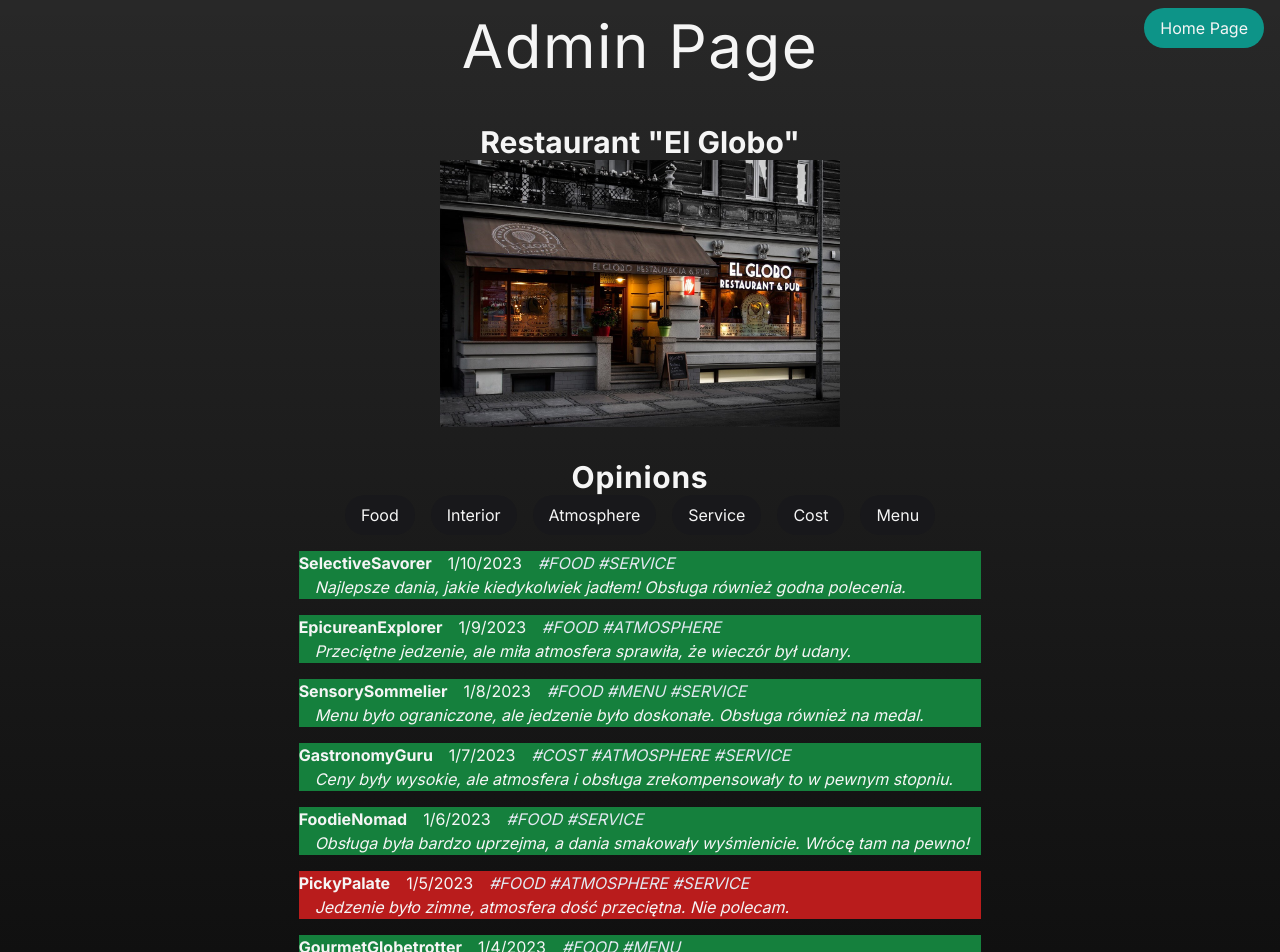
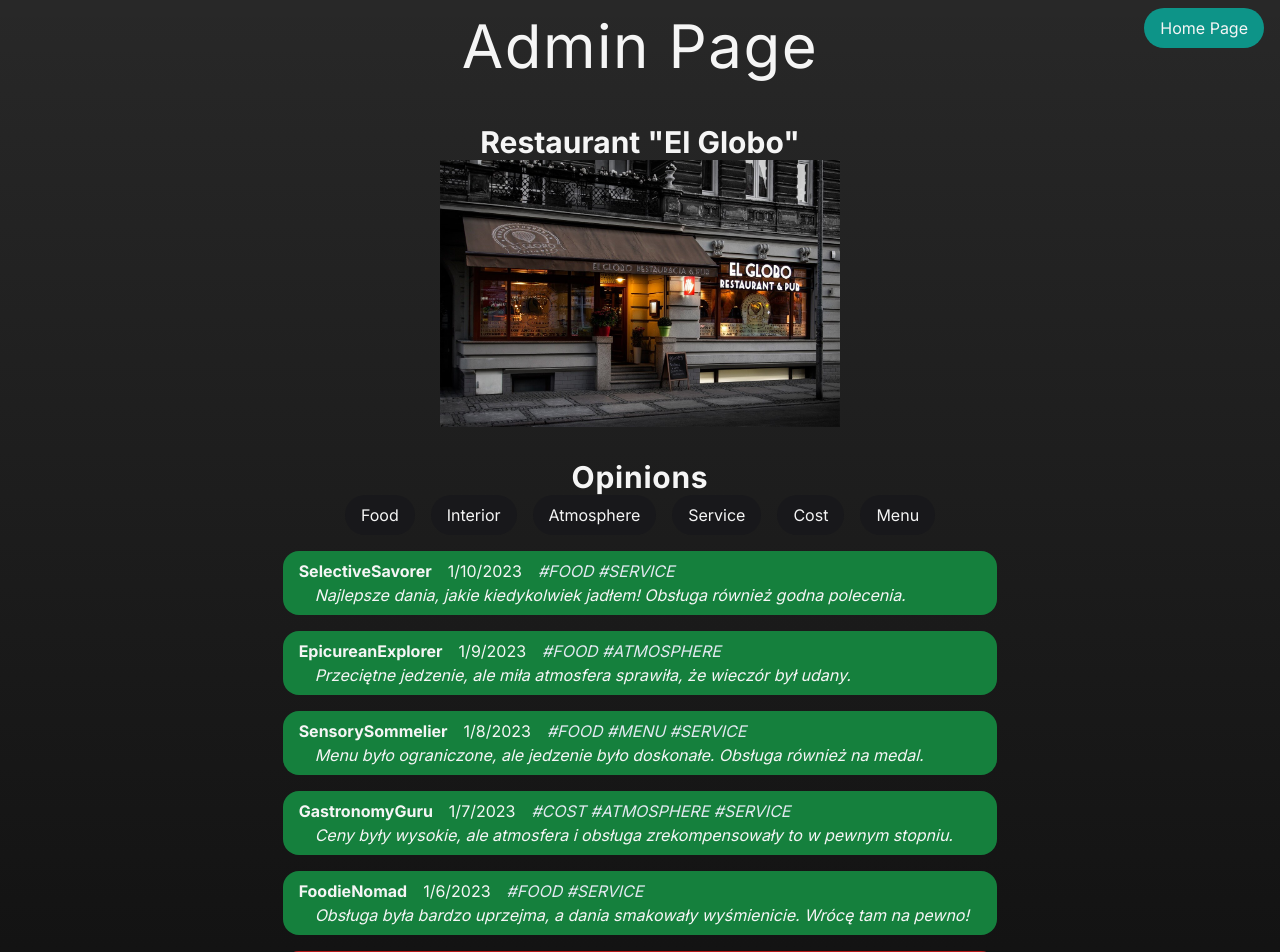
Before and after one commit to symoleon/hackathon-kzc, a Next.js app in the folder front/: page /admin in a window 1280 px wide. Shown: the top 952 px of the page. Built offline with nearby package versions, Linux system fonts and the light colour scheme.

Commit message:
Cosmetic changes

```diff
--- a/front/app/admin/Opinion.tsx
+++ b/front/app/admin/Opinion.tsx
@@ -8,12 +8,12 @@ interface Params {
 }
 function OpinionDiv({ sentiment, children }: { sentiment: string, children: React.ReactNode }) {
   const negativeOpinion = (
-    <div className={`bg-red-700`}>
+    <div className={`py-2 px-4 rounded-2xl bg-red-700`}>
       {children}
     </div>
   );
   const positiveOpinion = (
-    <div className={`bg-green-700`}>
+    <div className={`py-2 px-4 rounded-2xl bg-green-700`}>
       {children}
     </div>
   );
```
